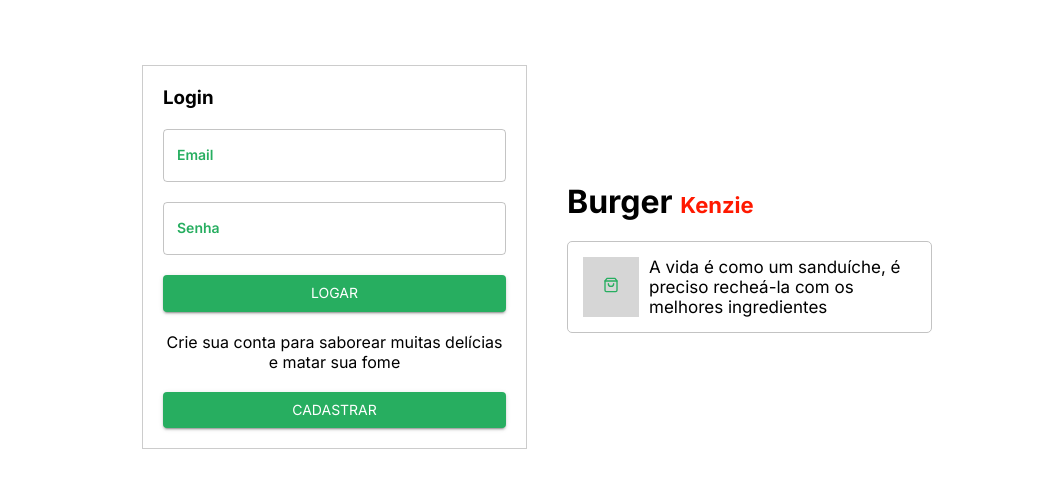
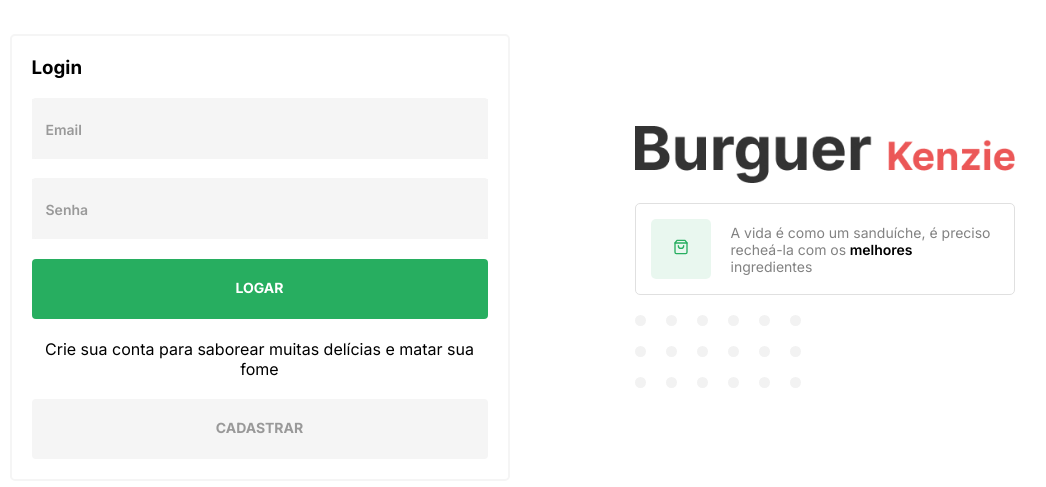
Before and after one commit to Kenzie-Academy-Brasil-Developers/react-entrega-s5-hamburgueria-2-0-com-typescript-json-server-RafaelSchug, a React (Create React App) app: page /login in a window 1280 px wide. Shown: the part 143-630 px from the top of the page, without its empty margins (98-1144 px from the left). Built offline with nearby package versions, Linux system fonts and the light colour scheme; no server answers.

Commit message:
style: login and register alignments

```diff
--- a/src/App.tsx
+++ b/src/App.tsx
@@ -28,7 +28,7 @@ const theme = createTheme({
 });
 
 function App() {
-  console.log(theme);
+  console.log(theme.components);
   return (
     <div className="App">
       <ThemeProvider theme={theme}>
--- a/src/components/Banner/index.tsx
+++ b/src/components/Banner/index.tsx
@@ -1,22 +1,26 @@
 import { Container } from "./style";
 import { FiShoppingBag } from "react-icons/fi";
+import LogoImg from "../../assets/images/logomed.png";
 
 const Banner = () => {
   return (
     <Container>
-      <div className="logo_title">
-        <strong>
-          <span>Burger </span>Kenzie
-        </strong>
+      <div className="logo">
+        <img src={LogoImg} alt="logo" />
       </div>
       <div className="content_container">
         <div className="icon_content">
           <FiShoppingBag />
         </div>
         <div className="text_content">
-          A vida é como um sanduíche, é preciso recheá-la com os melhores
-          ingredientes
+          A vida é como um sanduíche, é preciso recheá-la com os
+          <span> melhores </span>ingredientes
         </div>
+      </div>
+      <div className="circles_content">
+        {".................".split(".").map((_, index) => (
+          <div key={index} className="circle"></div> // HAHA
+        ))}
       </div>
     </Container>
   );
--- a/src/components/Banner/style.js
+++ b/src/components/Banner/style.js
@@ -10,39 +10,59 @@ export const Container = styled.div`
     gap: 20px;
     padding: 10px;
 
-    .logo_title {
-        font-weight: bold;
-        color: #ff1900;
-        text-align: left;
-        font-size: 22px;
+    .logo {
+        display: flex;
+        justify-content: flex-start;
 
-        span {
-            color: #000;
-            font-size: 32px;
+        img {
+            width:100%;
         }
     }
 
     .content_container {
         display: flex;
         align-items: center;
-        justify-content: flex-end;
-        gap: 10px;
+        justify-content: flex-start;
+        gap: 20px;
         padding: 15px;
-        border: 1px solid #c3c3c3;
+        border: 1px solid #E0E0E0;
         border-radius: 5px;
     }
 
     .icon_content {
+        width: 60px;
+        height: 60px;
         padding: 20px;
-        background: #d6d6d6;
+        border-radius: 5px;
+        background: #27ae601a;
         display: inline-block;
         color: #27AE60;
     }
 
     .text_content {
-        max-width: 300px;
-        font-size: 17px;
+        max-width: 260px;
+        font-size: 14px;
         text-align: left;
+        color: #828282;
+
+        span {
+            color: black;
+            font-weight:600;
+        }
+    }
+
+    .circles_content {
+        display: flex;
+        flex-wrap: wrap;
+        gap: 20px;
+        max-width: 180px;
+
+        .circle {
+            width: 11px;
+            height: 11px;
+            border-radius: 50%;
+            background: #F2F2F2;
+        }
     }
 
 `
--- a/src/components/Card/style.js
+++ b/src/components/Card/style.js
@@ -12,11 +12,32 @@ export const StyledMUICard = styled(Card)`
     width: 100%;
     min-width: 230px;
     height: 340px;
+    transition: .2s linear;
+
+    button {
+        height: 40px;
+        font-weight: bold;
+        box-shadow: unset;
+        background: #BDBDBD;
+    }
+
+    :hover {
+        border-color: #27AE60;
+
+        button {
+            background: #27AE60;
+
+            :hover {
+                background: #93D7AF;
+                box-shadow: unset;
+            }
+        }
+    }
 
     .ProductCardHeader {
         width: 100%;
         height: 150px;
-        background: #ececec;
+        background: #f5f5f5;
         display: flex;
         justify-content: center;
         align-items: center;
@@ -31,6 +52,8 @@ export const StyledMUICard = styled(Card)`
         flex: 1;
         padding: 10px 20px;
 
+
+
     }
 
 
--- a/src/components/FormContainer/style.js
+++ b/src/components/FormContainer/style.js
@@ -4,29 +4,80 @@ import { Box } from "@mui/system";
 export const BoxStyled = styled(Box)`
 
     width: 100%;
-    max-width: 400px;
+    max-width: 500px;
     min-width: 230px;
     display: flex;
     flex-direction: column;
     align-items: center;
     justify-content: center;
     padding: 20px;
-    border: 1px solid #ccc;
+    border: 2px solid #F5F5F5;
+    border-radius: 5px;
     gap: 20px;
 
-    > div, input {
+    > div {
         width: 100%;
         flex:1;
+
+        label {
+            line-height: 30px;
+            color: #999999;
+
+        }
+
+        input {
+            width: 100%;
+            height: 60px;
+            padding: 0 14px;
+        background: #F5F5F5;
+
+        }
     }
 
     .top_form {
         display: flex;
         justify-content: space-between;
+
+        a {
+            color: #828282;
+            text-underline-offset: 2px;
+        }
+    }
+
+
+    fieldset {
+        border: 2px solid #F5F5F5;
+        color: black;
+
+        :active {
+        border: 2px solid #F5F5F5;
+
+        }
     }
 
     button {
         width: 100%;
+        height: 60px;
+        font-weight: bold;
         color: white;
+        box-shadow: none;
+
+        :hover {
+            background: #93D7AF;
+            box-shadow: none;
+        }
+
+        :last-child{
+            background: #F5F5F5;
+            color: #999999;
+
+            :hover {
+                background: #828282;
+                color: #E0E0E0;
+            }
+        }
     }
 
+
+
 `
--- a/src/components/Header/index.tsx
+++ b/src/components/Header/index.tsx
@@ -120,7 +120,7 @@ const Header = () => {
                             size="small"
                             color="primary"
                             aria-label="add"
-                            style={{ color: "#fff" }}
+                            style={{ color: "#fff", boxShadow: "unset" }}
                             onClick={() => decreaseProductQuantity(item.id)}
                           >
                             <RemoveIcon />
@@ -132,7 +132,7 @@ const Header = () => {
                             size="small"
                             color="primary"
                             aria-label="add"
-                            style={{ color: "#fff" }}
+                            style={{ color: "#fff", boxShadow: "unset" }}
                             onClick={() => increaseProductQuantity(item.id)}
                           >
                             <AddIcon />
@@ -171,13 +171,14 @@ const Header = () => {
                       })}
                   </h3>
                 </TotalContainer>
+                <div className="box_footer">
                   <Button
                     variant="contained"
-                  sx={{ color: "#fff" }}
                     onClick={removeAllProductsFromCart}
                   >
                     Remover Todos
                   </Button>
+                </div>
               </div>
             </>
           ) : (
@@ -232,7 +233,7 @@ const Header = () => {
           {!isAuth && (
             <Button
               variant="contained"
-              style={{ color: "#fff" }}
+              style={{ color: "#fff", fontWeight: "bold", boxShadow: "unset" }}
               onClick={() => history.push("/login")}
             >
               Login
--- a/src/components/Header/style.js
+++ b/src/components/Header/style.js
@@ -34,8 +34,20 @@ export const StyledBox = styledMUI(Box)`
         overflow: auto;
         position: relative;
         margin: 10px 0;
+    }
 
+    .box_footer {
+        button {
+            width: 100%;
+            background: #E0E0E0;
+            color: white;
+            font-weight: bold;
+            box-shadow: unset;
 
+            :hover {
+                background: #828282;
+            }
+        }
     }
 `
 
@@ -44,7 +56,6 @@ export const CartCard = styled.div`
     align-items: center;
     gap: 20px;
     padding-bottom: 20px;
-
 
     .image_content {
         background: #d9d9d9;
@@ -85,7 +96,6 @@ export const CartCard = styled.div`
 
         :hover {
         color: #9e9e9e;
-
         }
     }
 
--- a/src/pages/dashboard/index.tsx
+++ b/src/pages/dashboard/index.tsx
@@ -20,10 +20,11 @@ const Dashboard = () => {
         style={{
           display: "flex",
           flexWrap: "wrap",
-          minHeight: "calc(100vh - 60px)",
+          minHeight: "calc(100vh - 65px)",
           justifyContent: "center",
+          alignContent: "center",
+          gap: "30px",
           alignItems: "flex-start",
-          gap: "20px",
           padding: "50px",
           maxWidth: "1400px",
           margin: "auto",
--- a/src/pages/login/index.tsx
+++ b/src/pages/login/index.tsx
@@ -59,12 +59,16 @@ const Login = () => {
             label="Email"
             variant="outlined"
             {...register("email")}
+            error={!!errors.email}
+            helperText={errors.email?.message}
           />
           <TextField
             id="outlined-basic"
             label="Senha"
             variant="outlined"
             {...register("password")}
+            error={!!errors.password}
+            helperText={errors.password?.message}
           />
           <Button type="submit" variant="contained">
             Logar
@@ -72,7 +76,9 @@ const Login = () => {
           <span>
             Crie sua conta para saborear muitas delícias e matar sua fome
           </span>
-          <Button variant="contained">Cadastrar</Button>
+          <Button variant="contained" onClick={() => history.push("/register")}>
+            Cadastrar
+          </Button>
         </FormContainer>
       </ChildContainer>
     </MainContainer>
--- a/src/pages/login/styled.js
+++ b/src/pages/login/styled.js
@@ -8,15 +8,15 @@ export const MainContainer = styled.div`
     justify-content: center;
     align-items: center;
     flex-wrap:wrap;
-    max-width: 900px;
+    max-width: 1200px;
     margin: 0 auto;
     gap: 30px;
     padding: 50px;
 
     @media screen and (max-width: 800px){
-        flex-direction: column;
-        justify-content: flex-start;
         padding: 10px;
+        align-items: flex-start;
+        gap: 10px;
     }
 
 `
@@ -27,7 +27,7 @@ export const ChildContainer = styled.div`
     flex: 1;
 
     @media screen and (max-width: 800px){
-        flex: 0;
+        flex: unset;
     }
 
 
--- a/src/pages/register/index.tsx
+++ b/src/pages/register/index.tsx
@@ -2,6 +2,8 @@ import Banner from "../../components/Banner";
 import FormContainer from "../../components/FormContainer";
 import { TextField } from "@mui/material";
 import { MainContainer, ChildContainer } from "./styled";
+import { Button } from "@mui/material";
+import { Link } from "react-router-dom";
 
 const Register = () => {
   return (
@@ -13,7 +15,7 @@ const Register = () => {
         <FormContainer>
           <div className="top_form">
             <h3>Cadastro</h3>
-            <p>Retornar para login</p>
+            <Link to="/login">Retornar para login</Link>
           </div>
           <TextField id="outlined-basic" label="Nome" variant="outlined" />
           <TextField id="outlined-basic" label="Email" variant="outlined" />
@@ -23,6 +25,7 @@ const Register = () => {
             label="Confirmar Senha"
             variant="outlined"
           />
+          <Button variant="contained">Cadastrar</Button>
         </FormContainer>
       </ChildContainer>
     </MainContainer>
--- a/src/pages/register/styled.js
+++ b/src/pages/register/styled.js
@@ -4,19 +4,19 @@ import styled from 'styled-components';
 export const MainContainer = styled.div`
     height: 100vh;
     display: flex;
-    flex-direction: row-reverse;
+    flex-direction: reverse;
     justify-content: center;
     align-items: center;
     flex-wrap:wrap;
-    max-width: 900px;
+    max-width: 1200px;
     margin: 0 auto;
     gap: 30px;
     padding: 50px;
 
     @media screen and (max-width: 800px){
-        flex-direction: column;
-        justify-content: flex-start;
         padding: 10px;
+        align-items: flex-start;
+        gap: 10px;
     }
 
 `
@@ -26,7 +26,12 @@ export const ChildContainer = styled.div`
     align-items: center;
     flex: 1;
 
+    &.right_container {
+        width: 100%;
+    }
+
     @media screen and (max-width: 800px){
-        flex: 0;
+        flex: unset;
     }
+
 `
```
Also changed, not shown: src/assets/images/logomed.png (added). Lines whose indentation alone changed are shown as unchanged.
